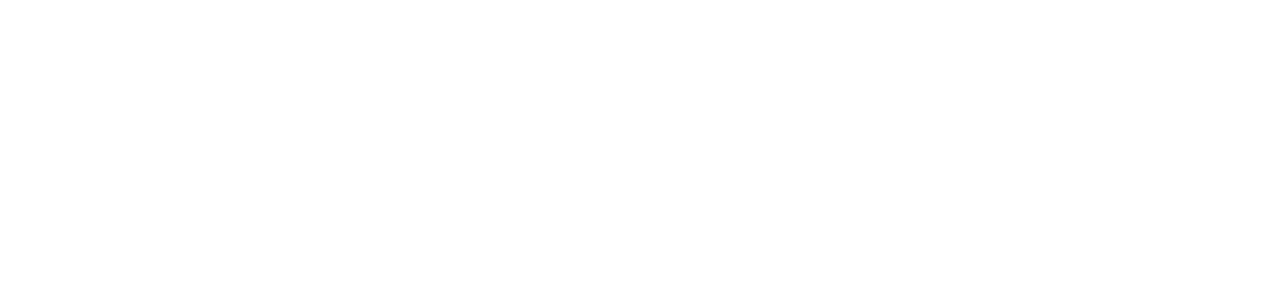
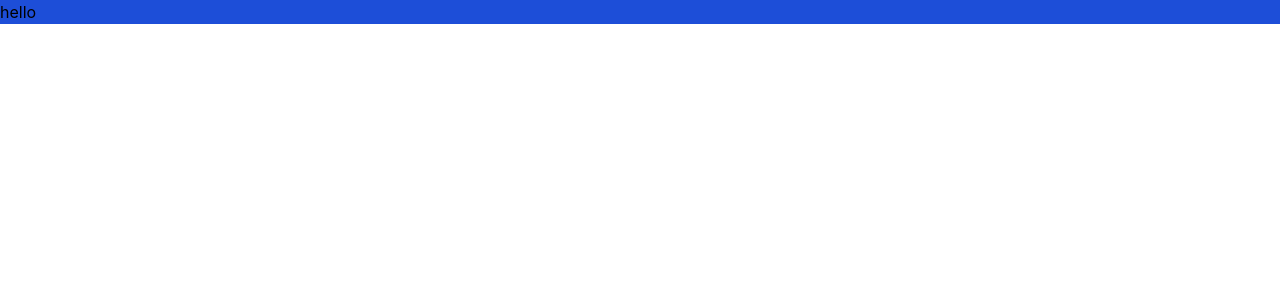
Before and after one commit to hudsonsamuelsantos/portfolio, a Next.js app: page / in a window 1280 px wide. Shown: the top 300 px of the page. Built offline with nearby package versions, Linux system fonts and the light colour scheme.

Commit message:
configuração do postcss

```diff
--- a/package.json
+++ b/package.json
@@ -18,6 +18,8 @@
     "react-icons": "^4.7.1"
   },
   "devDependencies": {
+    "autoprefixer": "^10.4.13",
+    "postcss": "^8.4.21",
     "tailwindcss": "^3.2.4"
   }
 }
--- a/pages/index.js
+++ b/pages/index.js
@@ -10,7 +10,7 @@ export default function Home() {
         <link rel="icon" href="/favicon.ico" />
       </Head>
 
-      <main></main>
+      <main className='bg-blue-700'>hello</main>
     </>
   )
 }
--- /dev/null
+++ b/postcss.config.js
@@ -0,0 +1,6 @@
+module.exports = {
+    plugins: {
+        tailwindcss: {},
+        autoprefixer: {},
+    }
+}
```
Also changed, not shown: 1 other file (tests, documents, lock files or other folders).
